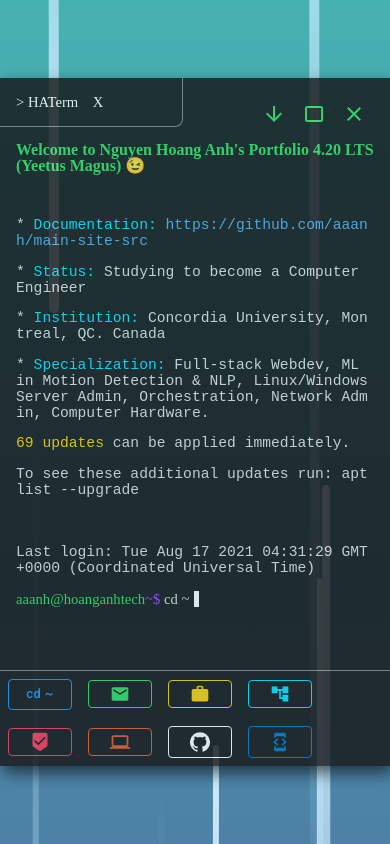
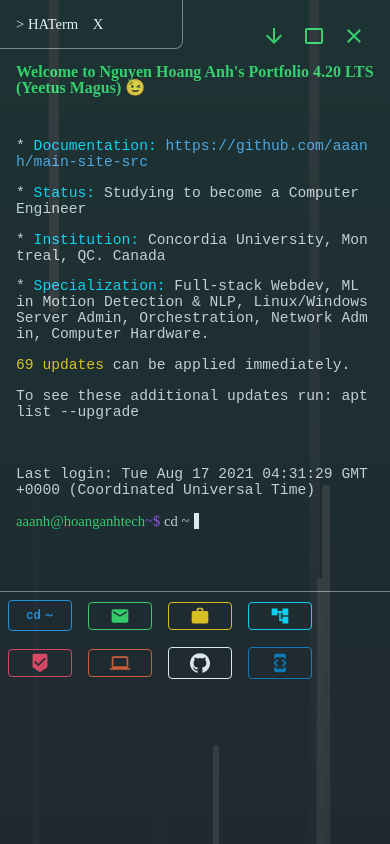
Before and after one commit to zasshuwu/nogamioka, a Next.js app: page / in a window 390 px wide. Built offline with nearby package versions, Linux system fonts and the light colour scheme.

Commit message:
fixed inconsistencies and mobile styles

```diff
--- a/components/main.js
+++ b/components/main.js
@@ -23,14 +23,13 @@ import { ArrowDownward, Close, Crop32 } from "@material-ui/icons";
 
 const useStyles = makeStyles((theme) => ({
 	root: {
-		backgroundColor: "linear-gradient(-45deg, #ee7752, #e73c7e, #23a6d5, #23d5ab)",
+		// backgroundColor: "linear-gradient(-45deg, #ee7752, #e73c7e, #23a6d5, #23d5ab)",
 		backgroundImage: svgBackground,
 		// backgroundSize: "400% 400%",
 		animation: "gradient 15s ease infinite",
 		position: "relative",
 		width: "100%",
 		minHeight: "100vh",
-
 		display: "flex",
 		margin: "0",
 		padding: "0",
@@ -72,6 +71,7 @@ const useStyles = makeStyles((theme) => ({
 		[theme.breakpoints.down("sm")]: {
 			borderRadius: 0,
 			opacity: '0.8',
+			minHeight: '100vh'
 		},
 	},
 	tab: {
```
